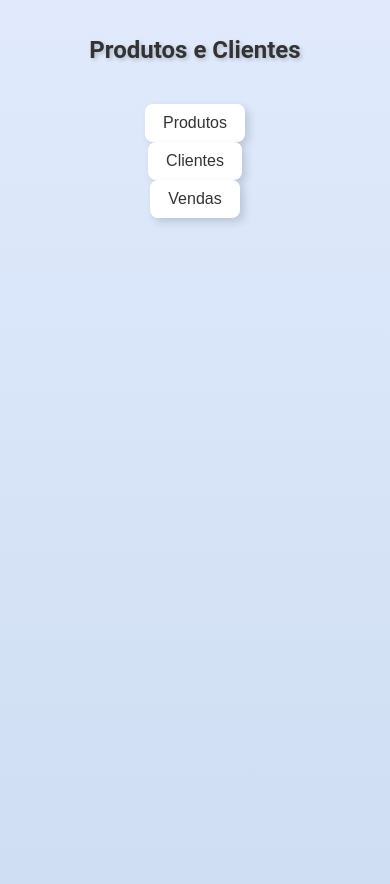
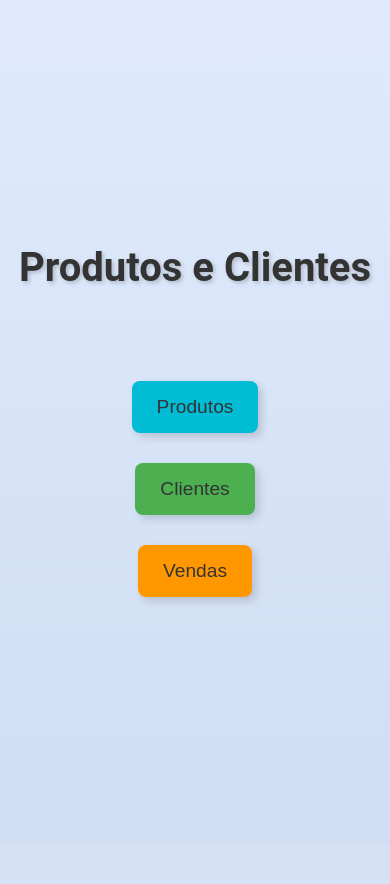
Before and after one commit to henriquefontes802/arommadb, a Flask app: page /home in a window 390 px wide. After the commit the page ends 603 px from the top, so only its background shows below. Run offline with Flask 3, Linux system fonts and the light colour scheme.

Commit message:
Update main3.css

```diff
--- a/static/css/main3.css
+++ b/static/css/main3.css
@@ -1,114 +1,79 @@
 body {
-    font-family: 'Roboto', sans-serif;
-    margin: 0;
-    background: linear-gradient(to bottom, #e0eafc, #cfdef3);
+    font-family: 'Roboto', sans-serif; /* Fonte mais moderna */
+    margin: 0; /* Remove margens padrão do body */
+    background: linear-gradient(to bottom, #e0eafc, #cfdef3); /* Gradiente suave de fundo */
     color: #333;
     display: flex;
     flex-direction: column;
     min-height: 100vh;
     align-items: center;
-    padding: 20px; /* Adicionado padding ao body */
+    justify-content: center; /* Centraliza verticalmente mesmo com pouco conteúdo */
+    overflow-x: hidden; /* Evita barra de rolagem horizontal */
 }
 
 h1 {
     text-align: center;
-    color: #333;
-    margin-bottom: 40px;
-    font-size: 2em;
-    text-shadow: 2px 2px 4px rgba(0, 0, 0, 0.2);
+    color: #333; /* Cor mais escura para o título */
+    margin-bottom: 60px;
+    font-size: 2.5em; /* Tamanho da fonte relativo */
+    text-shadow: 2px 2px 4px rgba(0, 0, 0, 0.2); /* Sombra no texto */
 }
 
-table {
-    width: 90%; /* Largura da tabela */
-    max-width: 1200px; /* Largura máxima para tabelas grandes */
-    border-collapse: collapse;
-    box-shadow: 6px 6px 12px rgba(0, 0, 0, 0.15);
-    background-color: white;
-    margin-bottom: 40px;
-    border-radius: 8px; /* Bordas arredondadas na tabela */
-    overflow: hidden; /* Esconde o overflow para as bordas arredondadas */
-}
-
-th,
-td {
-    padding: 15px 20px;
-    text-align: left;
-    border-bottom: 1px solid #ddd;
-}
-
-.botoes-topo{
-    border-bottom: 10px solid transparent;
-}
-
-th {
-    background-color: #00bcd4;
-    color: white;
-    font-weight: 500;
-    text-transform: uppercase;
-    text-shadow: 1px 1px 2px rgba(0, 0, 0, 0.1); /* Sombra no texto do cabeçalho */
-}
-
-tr:hover {
-    background-color: #f0f0f0;
+div {
+    margin-bottom: 30px;
+    perspective: 500px; /* Adiciona perspectiva para o efeito 3D */
 }
 
 button {
-    background-color: #fff;
+    background-color: #fff; /* Fundo branco para os botões */
     color: #333;
-    padding: 10px 18px;
+    padding: 15px 25px;
     border: none;
     border-radius: 8px;
     cursor: pointer;
-    font-size: 1em;
-    font-weight: 500;
-    box-shadow: 4px 4px 8px rgba(0, 0, 0, 0.15);
-    transition: transform 0.3s ease, box-shadow 0.3s ease;
-    transform-style: preserve-3d;
-    backface-visibility: hidden;
-    position: relative;
-    overflow: hidden;
+    font-size: 1.2em;
+    font-weight: 500; /* Peso da fonte mais leve */
+    box-shadow: 4px 4px 8px rgba(0, 0, 0, 0.15); /* Sombra mais pronunciada */
+    transition: transform 0.3s ease, box-shadow 0.3s ease; /* Transições mais suaves */
+    transform-style: preserve-3d; /* Necessário para efeitos 3D */
+    backface-visibility: hidden; /* Evita flicker em algumas animações */
 }
 
 button:hover {
-    transform: translateY(-3px) rotateX(3deg);
+    transform: translateY(-5px) rotateX(5deg); /* Efeito de elevação e rotação 3D */
     box-shadow: 6px 6px 12px rgba(0, 0, 0, 0.2);
 }
 
 button:active {
-    transform: translateY(0);
+    transform: translateY(0); /* Remove o efeito ao clicar */
     box-shadow: 2px 2px 4px rgba(0, 0, 0, 0.1);
 }
 
-/* Cores específicas dos botões */
-.novoCliente,
-.novoProduto,
-.novaVenda {
+.produtos {
+    background-color: #00bcd4; /* Cor mais moderna */
+}
+
+.produtos:hover {
+    background-color: #00acc1;
+}
+
+.clientes {
     background-color: #4caf50;
 }
 
-.novoCliente:hover,
-.novoProduto:hover,
-.novaVenda:hover {
+.clientes:hover {
     background-color: #43a047;
 }
 
-.alterarCliente {
+.vendas {
     background-color: #ff9800;
 }
 
-.alterarCliente:hover {
+.vendas:hover {
     background-color: #fb8c00;
 }
 
-.btn-excluir {
-    background-color: #f44336;
-}
-
-.btn-excluir:hover {
-    background-color: #d32f2f;
-}
-
-/* Efeito de brilho nos botões */
+/* Efeito de brilho ao passar o mouse */
 button::before {
     content: "";
     position: absolute;
@@ -125,20 +90,3 @@ button::before {
 button:hover::before {
     opacity: 1;
 }
-
-/* Estilos para telas menores (mantido e ajustado) */
-@media (max-width: 768px) { /* Ajustado o breakpoint */
-    table {
-        font-size: 14px;
-        width: 95%; /* Aumenta a largura em telas menores */
-    }
-
-    th,
-    td {
-        padding: 10px 12px;
-    }
-
-    h1 {
-        font-size: 1.5em;
-    }
-}
```
